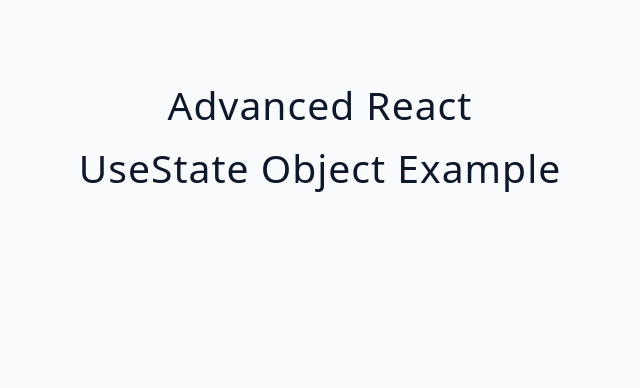
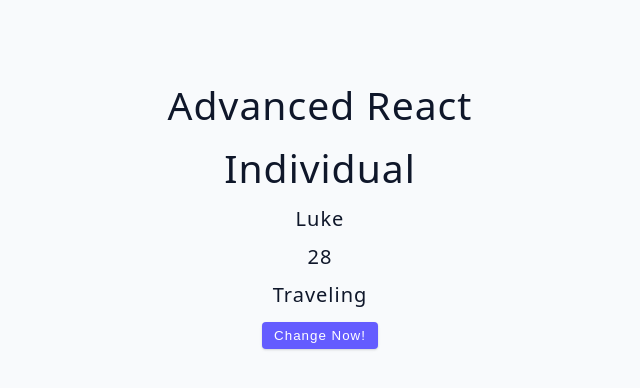
Before and after one commit to thenatural86/react-review, a React (Vite) app: page / in a window 1280 px wide. Shown: the top 388 px of the page, without its empty margins (320-960 px from the left). Built offline with nearby package versions, Linux system fonts and the light colour scheme.

Commit message:
objec state

```diff
--- a/src/tutorial/01-useState/starter/04-useState-object.jsx
+++ b/src/tutorial/01-useState/starter/04-useState-object.jsx
@@ -1,7 +1,32 @@
-import { useState } from 'react';
+import { useState } from 'react'
 
 const UseStateObject = () => {
-  return <h2>useState object example</h2>;
-};
+  const [person, setPerson] = useState({
+    name: 'Luke',
+    age: 28,
+    hobby: 'Traveling',
+  })
 
-export default UseStateObject;
+  const displayPerson = () => {
+    setPerson({
+      name: 'Erin',
+      age: 24,
+      hobby: 'being with Philip',
+    })
+  }
+  const { name, age, hobby } = person
+  return (
+    <div>
+      <h2>Individual</h2>
+      <h5>{name}</h5>
+      <h5>{age}</h5>
+      <h5>{hobby}</h5>
+
+      <button className='btn' onClick={displayPerson}>
+        Change Now!
+      </button>
+    </div>
+  )
+}
+
+export default UseStateObject
```
